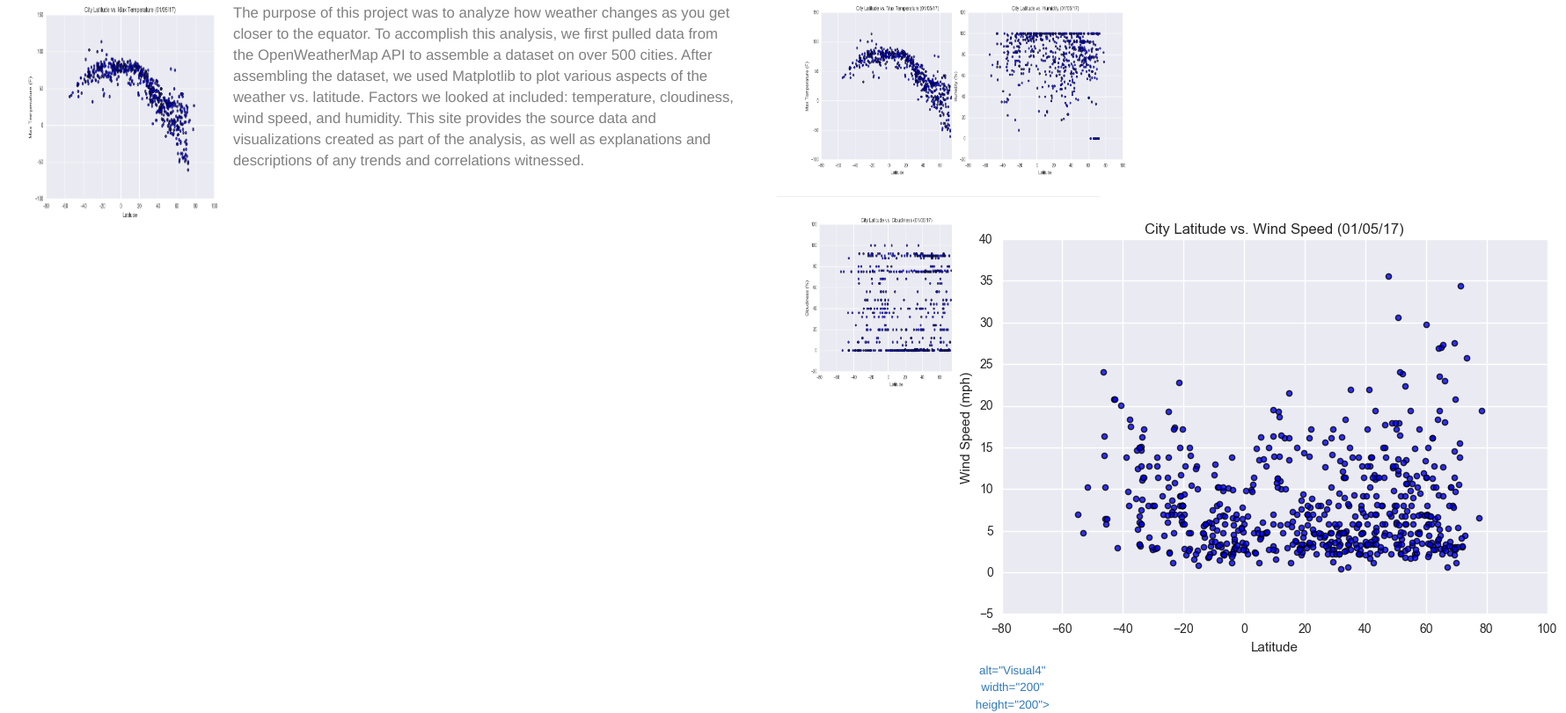
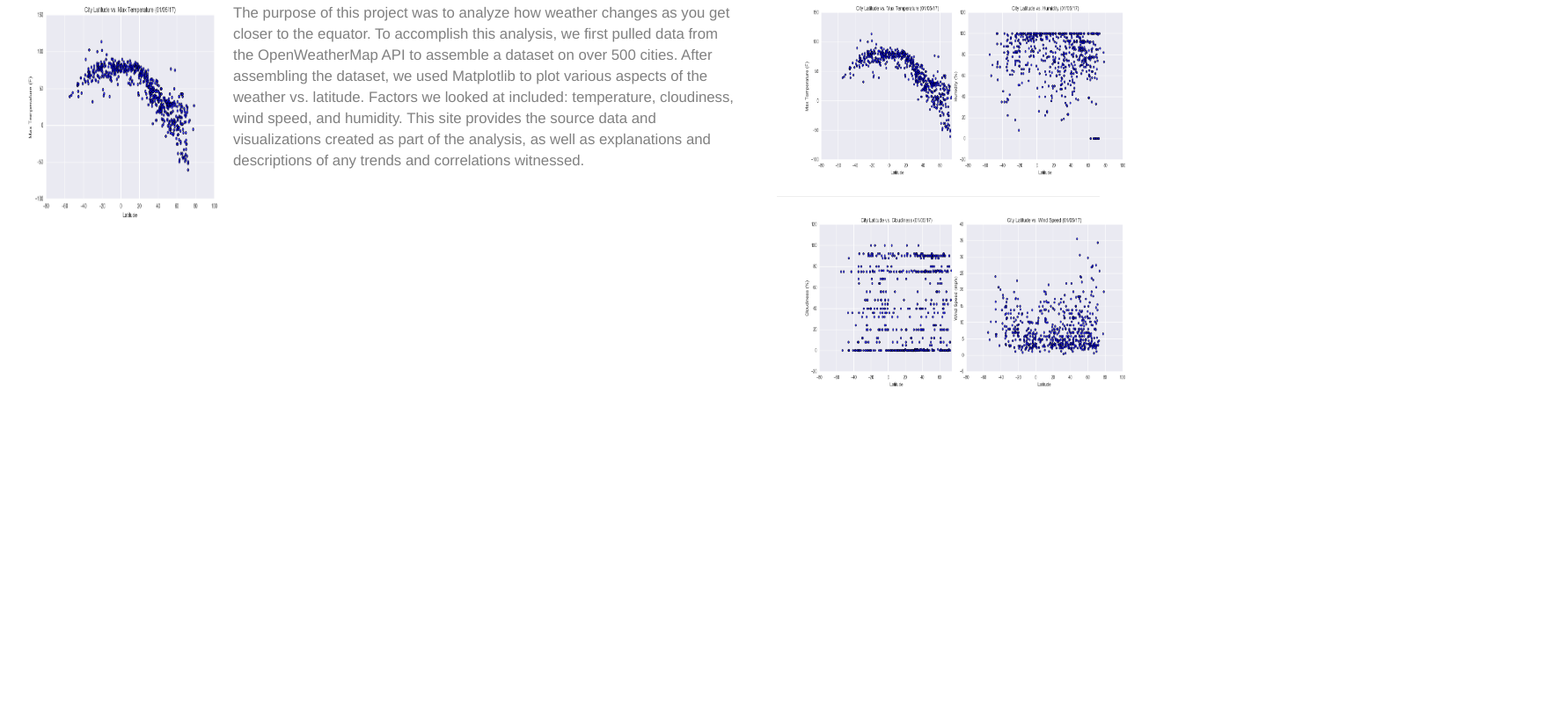
Before and after one commit to debbiechanca/Weather-Web, a plain HTML site: page index.html in a window 1280 px wide. Shown: the part 247-1058 px from the top of the page at 88% size, 1780 px wide, since content can reach past the window. After the commit the page ends 800 px from the top, so only its background shows below. Drawn offline with nearby package versions, Linux system fonts and the light colour scheme.

Commit message:
update index.html

```diff
--- a/index.html
+++ b/index.html
@@ -99,7 +99,7 @@
 
             <div class="col-md-6">
                 <a href="https://github.com/debbiechanca/Weather-Web/blob/master/Visualization4%20Page/index.html">
-                    <img target="plot4" src="https://github.com/debbiechanca/Weather-Web/blob/master/wind.png">
+                    <img target="plot4" src="https://github.com/debbiechanca/Weather-Web/blob/master/wind.png"
                     alt="Visual4" width="200" height="200">
                   </a>
             </div>
```
